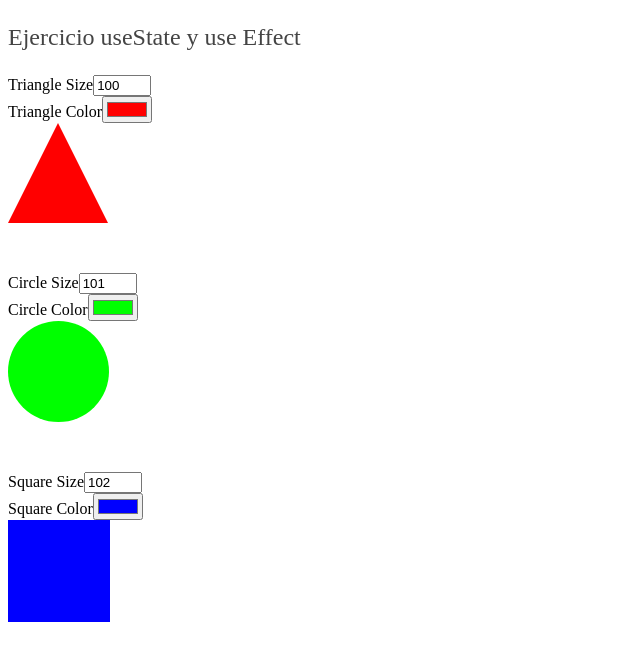
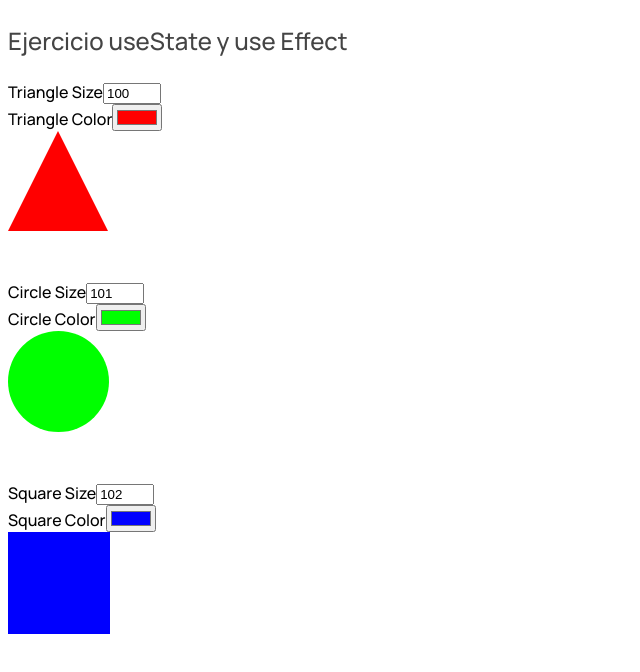
Before and after one commit to eliashz/ReactAvanzado-Modulo2, a React (Vite) app: page / in a window 1280 px wide. Shown: the top 672 px of the page, without its empty margins (0-640 px from the left). Built offline with nearby package versions, Linux system fonts and the light colour scheme.

Commit message:
delete style.css

```diff
--- a/src/App.jsx
+++ b/src/App.jsx
@@ -2,7 +2,6 @@ import { useState } from 'react'
 import { Text } from './components/atoms'
 import { Selector } from './components/molecules'
 import { dimensions } from './styles'
-import './styles/styles.css'
 
 function App() {
   const [equal, setEqual] = useState({
@@ -12,7 +11,7 @@ function App() {
   })
 
   return (
-    <>
+    <div style={{ fontFamily: "'Manrope', sans-serif" }}>
       <Text fontSize={dimensions.xl}>Ejercicio useState y use Effect</Text>
       <div>
         <Selector
@@ -37,7 +36,7 @@ function App() {
           equal={equal}
         />
       </div>
-    </>
+    </div>
   )
 }
 
--- a/src/styles/styles.css
+++ /dev/null
@@ -1,4 +0,0 @@
-/* * {
-    font-family: 'Manrope', sans-serif;
-}
- */
```
